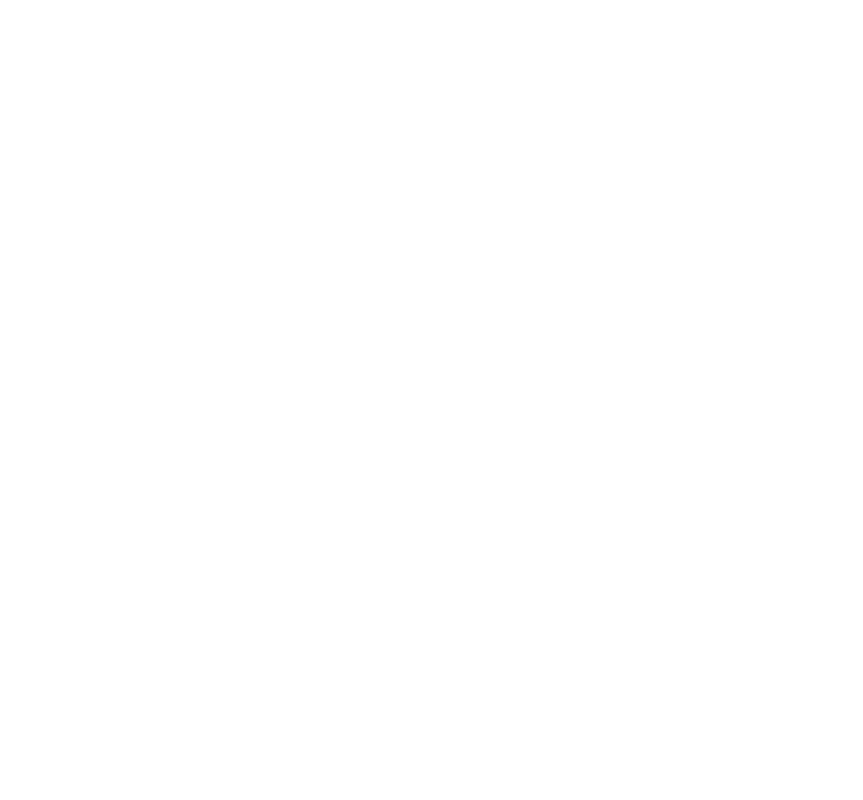
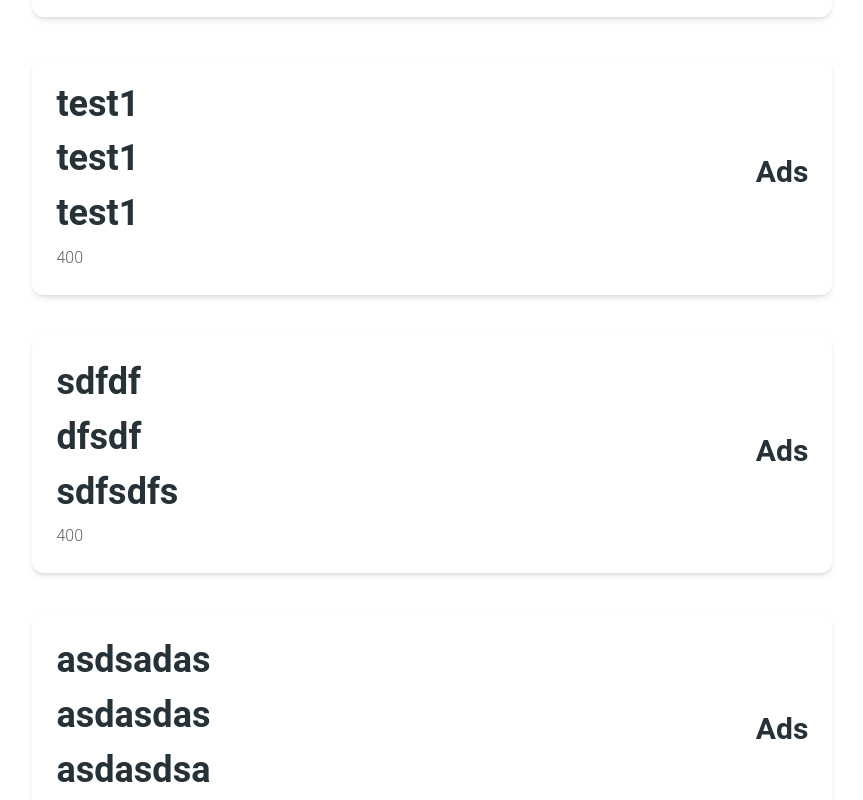
Before and after one commit to ImLauraGS/pressuposts, a React (Vite) app: page /pressupost in a window 1280 px wide. Shown: the part 1800-2600 px from the top of the page, without its empty margins (321-1184 px from the left). Before the commit the page ends 1023 px from the top, so only its background shows below. Built offline with nearby package versions, Linux system fonts and the light colour scheme; data requests are answered from the project's data file.

Commit message:
wip: needs to fix services on post json

```diff
--- a/src/components/CheckboxService.tsx
+++ b/src/components/CheckboxService.tsx
@@ -1,8 +1,8 @@
 import React, { useEffect, useState } from 'react';
+import { useCheckboxContext } from '../providers/CheckboxProvider';
+import SelectForm from './SelectForm';
+import { ServiceProps } from '../types/types';
 import { servicesApi } from '../services/service';
-import { ServiceProps } from '../types/types';
-import SelectForm from './SelectForm';
-import { useCheckboxContext } from '../providers/CheckboxProvider';
 import {
     Card,
     CardBody,
@@ -12,43 +12,40 @@
 
 export default function CheckboxService() {
     const serviceApi = servicesApi();
-    const [service, setService] = useState<ServiceProps[]>([]);
-    const { checkedItems, setCheckedItems, setSelectedService, setTotalPages, setTotalLanguages } = useCheckboxContext();
+    const [dataApi, setDataApi] = useState<ServiceProps[]>([]);
+    const { checkedItems, setCheckedItems, setSelectedService, setServices, services } = useCheckboxContext();
 
     useEffect(() => {
         serviceApi.getAll()
             .then((res) => res.data)
             .then((data) => {
                 console.log("Service Data:", data);
-                setService(data);
+                setDataApi(data);
             });
     }, []);
 
-    const handleCheck = (event: React.ChangeEvent<HTMLInputElement>) => {
+    const handleCheck = (event: React.ChangeEvent<HTMLInputElement>, item: ServiceProps) => {
         const { id, checked } = event.target;
-      const updatedCheckedItems = Object.fromEntries(
-          service.map(item => [item.id, false])
-      );
-      updatedCheckedItems[id] = checked;
-      setCheckedItems(updatedCheckedItems);
+
+        setCheckedItems(prevCheckedItems => ({
+            ...prevCheckedItems,
+            [id]: checked,
+        }));
 
         if (checked) {
-
-          const selectedService = service.find(item => item.id == id);
-          setSelectedService(selectedService || null);
-          setTotalPages(selectedService?.pages || 0);
-          setTotalLanguages(selectedService?.languages || 0);
-
+            // Agregar el servicio completo, incluidos los detalles de pages y languages
+            setServices(prevServices => [...prevServices, item]);
+            setSelectedService(item);
         } else {
+            // Filtrar el servicio basado en el ID
+            setServices(prevServices => prevServices.filter(service => service.id !== item.id));
             setSelectedService(null);
-          setTotalPages(0);
-          setTotalLanguages(0);
         }
     }
 
     return (
         <form action="">
-            {service.map((item, index) => (
+            {dataApi.map((item, index) => (
                 <Card key={index} className="mt-6 w-[50rem] items-end">
                     <CardBody className='w-[100%] flex flex-row justify-between items-center'>
                         <div>
@@ -68,11 +65,11 @@
                             name={item.name}
                             value={item.value}
                             checked={checkedItems[item.id] || false}
-                            onChange={handleCheck}
+                            onChange={(event) => handleCheck(event, item)}
                         />
                     </CardBody>
                     <div className='p-6'>
-                        {checkedItems[item.id] && <SelectForm />}
+                        {checkedItems[item.id] && <SelectForm serviceId={item.id} />}
                     </div>
                 </Card>
             ))}
--- a/src/components/FormBudget.tsx
+++ b/src/components/FormBudget.tsx
@@ -10,14 +10,14 @@
 
 export default function FormBudget() {
     const totalService = totalApi();
-    const { selectedService, totalBudget } = useCheckboxContext(); // Obtener selectedService y totalBudget del contexto
+    const { selectedService, budgetTotal } = useCheckboxContext();
 
     const [formData, setFormData] = useState({
         name: "",
         phone: "",
         email: "",
         selectedService: selectedService ? selectedService : null,
-        totalBudget: 0,
+        budgetTotal: 0,
     });
 
     useEffect(() => {
@@ -29,6 +29,15 @@
         }
     }, [selectedService]);
 
+    useEffect(() => {
+        if (budgetTotal !== 0) {
+            setFormData(prevFormData => ({
+                ...prevFormData,
+                budgetTotal: budgetTotal,
+            }));
+        }
+    }, [budgetTotal]);
+
     const handleChange = (e) => {
         setFormData({
             ...formData,
@@ -39,17 +48,15 @@
     const handleSubmit = async (e) => {
         e.preventDefault();
         try {
-            // Actualizar formData con totalBudget antes de enviarlo al servidor
-            const updatedFormData = {
+            const response = await totalService.postTotal({
                 ...formData,
-                totalBudget: totalBudget,
-            };
-
-            const response = await totalService.postTotal(updatedFormData);
+                budgetTotal: budgetTotal, // Asegurar que se incluya el valor actualizado de budgetTotal
+            });
             console.log('Data sent:', response);
         } catch (error) {
             console.error('Error posting data:', error);
         }
+        console.log('budgetTotal:', budgetTotal)
     };
 
     return (
--- /dev/null
+++ b/src/components/ListPressupost.tsx
@@ -0,0 +1,65 @@
+  import {
+    Card,
+    CardHeader,
+    Input,
+    Typography,
+    Button,
+    CardBody,
+    CardFooter,
+    Tabs,
+    TabsHeader,
+    Tab,
+    IconButton,
+    Tooltip,
+  } from "@material-tailwind/react";
+import { totalApi } from "../services/service";
+import { useEffect, useState } from "react";
+import { ServiceProps } from "../types/types";
+
+export default function ListPressupost() {
+    const totalService = totalApi();
+    const [budgets, setbudgets] = useState<ServiceProps[]>([]);
+
+    useEffect(() => {
+        totalService.getTotal()
+            .then((res) => res.data)
+            .then((data) => {
+              console.log("Service Data:", data);
+              setbudgets(data);
+            });
+    }, []);
+
+
+  return (
+      <div className="mb-8 flex items-center justify-between gap-8">
+          <Typography variant="h5" color="blue-gray">
+            Pressupostos en curs
+          </Typography>
+      <div className="flex flex-col items-center justify-between gap-4">
+      {budgets.map((item, index) => (
+                <Card key={index} className="mt-6 w-[50rem] items-end">
+                    <CardBody className='w-[100%] flex flex-row justify-between items-center'>
+                        <div>
+                            <Typography variant="h2" color="blue-gray" className="mb-2">
+                                {item.name}
+                            </Typography>
+                            <Typography variant="h2" color="blue-gray" className="mb-2">
+                                {item.email}
+                            </Typography>
+                            <Typography variant="h2" color="blue-gray" className="mb-2">
+                                {item.phone}
+                            </Typography>
+                            <Typography>
+                                {item.selectedService.price}
+                            </Typography>
+                        </div>
+                        <Typography variant="h3" color="blue-gray" className="mb-2">
+                            {item.selectedService.value}
+                        </Typography>
+                    </CardBody>
+                </Card>
+            ))}
+    </div>
+    </div>
+);
+}
--- a/src/components/SelectForm.tsx
+++ b/src/components/SelectForm.tsx
@@ -1,69 +1,124 @@
-import React, { useState } from 'react';
+import React, { useState, useEffect } from 'react';
 import { useCheckboxContext } from '../providers/CheckboxProvider';
 
-export default function SelectForm() {
-    const [pages, setPages] = useState(0);
-    const [languages, setLanguages] = useState(0);
-    const { setTotalPages, setTotalLanguages } = useCheckboxContext();
+export default function SelectForm({ serviceId }: { serviceId: string }) {
+    const { services, setServices } = useCheckboxContext();
+    const [service, setService] = useState<ServiceData>({
+        id: serviceId,
+        pages: 0,
+        languages: 0,
+    });
 
-    const handlePageChange = (event: React.ChangeEvent<HTMLSelectElement>) => {
+    useEffect(() => {
+        const foundService = services.find(s => s.id === serviceId);
+
+        if (foundService) {
+            setService(foundService);
+        }
+    }, [serviceId, services]);
+
+    const handlePageChange = (event: React.ChangeEvent<HTMLInputElement>) => {
         const selectedPages = parseInt(event.target.value);
-        setPages(selectedPages);
-        setTotalPages(selectedPages);
+        setService(prevService => ({
+            ...prevService,
+            pages: selectedPages,
+        }));
+
+        // Actualizar el contexto con el nuevo valor de páginas
+        setServices(prevServices =>
+            prevServices.map(s =>
+                s.id === serviceId ? { ...s, pages: selectedPages } : s
+            )
+        );
     }
 
-    const handleLanguageChange = (event: React.ChangeEvent<HTMLSelectElement>) => {
+    const handleLanguageChange = (event: React.ChangeEvent<HTMLInputElement>) => {
         const selectedLanguages = parseInt(event.target.value);
-        setLanguages(selectedLanguages);
-        setTotalLanguages(selectedLanguages);
+        setService(prevService => ({
+            ...prevService,
+            languages: selectedLanguages,
+        }));
+
+        // Actualizar el contexto con el nuevo valor de lenguajes
+        setServices(prevServices =>
+            prevServices.map(s =>
+                s.id === serviceId ? { ...s, languages: selectedLanguages } : s
+            )
+        );
     }
 
     const incrementPages = () => {
-        setPages(pages + 1);
-        setTotalPages(pages + 1);
+        setService(prevService => ({
+            ...prevService,
+            pages: prevService.pages + 1,
+        }));
+
+        // Actualizar el contexto con el nuevo valor de páginas
+        setServices(prevServices =>
+            prevServices.map(s =>
+                s.id === serviceId ? { ...s, pages: service.pages + 1 } : s
+            )
+        );
     }
 
     const decrementPages = () => {
-        if (pages > 0) {
-            setPages(pages - 1);
-            setTotalPages(pages - 1);
+        if (service.pages > 0) {
+            setService(prevService => ({
+                ...prevService,
+                pages: prevService.pages - 1,
+            }));
+
+            // Actualizar el contexto con el nuevo valor de páginas
+            setServices(prevServices =>
+                prevServices.map(s =>
+                    s.id === serviceId ? { ...s, pages: service.pages - 1 } : s
+                )
+            );
         }
     }
 
     const incrementLanguages = () => {
-        setLanguages(languages + 1);
-        setTotalLanguages(languages + 1);
+        setService(prevService => ({
+            ...prevService,
+            languages: prevService.languages + 1,
+        }));
+
+        // Actualizar el contexto con el nuevo valor de lenguajes
+        setServices(prevServices =>
+            prevServices.map(s =>
+                s.id === serviceId ? { ...s, languages: service.languages + 1 } : s
+            )
+        );
     }
 
     const decrementLanguages = () => {
-        if (languages > 0) {
-            setLanguages(languages - 1);
-            setTotalLanguages(languages - 1);
+        if (service.languages > 0) {
+            setService(prevService => ({
+                ...prevService,
+                languages: prevService.languages - 1,
+            }));
+
+            // Actualizar el contexto con el nuevo valor de lenguajes
+            setServices(prevServices =>
+                prevServices.map(s =>
+                    s.id === serviceId ? { ...s, languages: service.languages - 1 } : s
+                )
+            );
         }
     }
 
     return (
         <section className='flex flex-col items-end'>
             <div>
-                <label>Nombre de pagines: </label>
+                <label>Nombre de páginas: </label>
                 <button type="button" onClick={decrementPages} className='border px-2 rounded-3xl'>-</button>
-                <select value={pages} onChange={handlePageChange} className='appearance-none px-4 py-1 m-3 border rounded-lg'>
-                    <option value={0}> </option>
-                    <option value={1}>1</option>
-                    <option value={2}>2</option>
-                    <option value={3}>3</option>
-                </select>
+                <input type="number" value={service.pages} onChange={handlePageChange} className='px-4 py-1 m-3 border rounded-lg' min={0} />
                 <button type="button" onClick={incrementPages} className='border px-2 rounded-3xl'>+</button>
             </div>
             <div>
-                <label>Nombre de Llenguatges: </label>
+                <label>Nombre de Lenguajes: </label>
                 <button type="button" onClick={decrementLanguages} className='border px-2 rounded-3xl'>-</button>
-                <select value={languages} onChange={handleLanguageChange} className='appearance-none px-4 py-1 m-3 border rounded-lg'>
-                    <option value={0}> </option>
-                    <option value={1}>1</option>
-                    <option value={2}>2</option>
-                    <option value={3}>3</option>
-                </select>
+                <input type="number" value={service.languages} onChange={handleLanguageChange} className='px-4 py-1 m-3 border rounded-lg' min={0} />
                 <button type="button" onClick={incrementLanguages} className='border px-2 rounded-3xl'>+</button>
             </div>
         </section>
--- a/src/components/Total.tsx
+++ b/src/components/Total.tsx
@@ -1,19 +1,48 @@
-import React from 'react';
+import React, { useEffect, useState } from 'react';
 import { useCheckboxContext } from '../providers/CheckboxProvider';
+import { servicesApi } from '../services/service';
+import { ServiceProps } from '../types/types';
 
 export default function Total() {
-    const { selectedService, totalPages, totalLanguages, totalBudget } = useCheckboxContext();
+    const serviceApi = servicesApi();
+    const [dataApi, setDataApi] = useState<ServiceProps[]>([]);
+    const { services, setBudgetTotal, budgetTotal } = useCheckboxContext();
 
-    const calculateTotalCost = () => {
-        if (selectedService) {
+    useEffect(() => {
+        serviceApi.getAll()
+            .then((res) => res.data)
+            .then((data) => {
+                console.log("Service Data:", data);
+                setDataApi(data);
+            });
+    }, []);
+
+    useEffect(() => {
+        const calculateTotalCost = () => {
+            let totalServices = 0;
+
+            services.forEach(dataApi => {
+                totalServices += dataApi.price;
+            });
+
+            let totalPages = 0;
+            let totalLanguages = 0;
+
+            services.forEach(service => {
+                totalPages += service.pages;
+                totalLanguages += service.languages;
+            });
+
             const websiteTotal = (totalPages + totalLanguages) * 30;
-            const budgetTotal = websiteTotal + selectedService.price;
-            return { budgetTotal, websiteTotal };
+
+            const budgetTotal = totalServices + websiteTotal;
+
+            return budgetTotal;
         }
-        return { budgetTotal: 0, websiteTotal: 0 };
-    }
 
-    const { budgetTotal } = calculateTotalCost();
+        const budgetTotal = calculateTotalCost();
+        setBudgetTotal(budgetTotal);
+    }, [services, setBudgetTotal]);
 
     return (
         <section>
--- a/src/data/db.json
+++ b/src/data/db.json
@@ -40,6 +40,145 @@
         "price": 400
       },
       "totalBudget": 490
+    },
+    {
+      "id": "3300",
+      "name": "test",
+      "phone": "test",
+      "email": "test",
+      "selectedService": {
+        "id": 2,
+        "value": "Ads",
+        "name": "Fer una campanya de publicitat",
+        "price": 400
+      },
+      "totalBudget": 0
+    },
+    {
+      "id": "cbe2",
+      "name": "test1",
+      "phone": "test1",
+      "email": "test1",
+      "selectedService": {
+        "id": 2,
+        "value": "Ads",
+        "name": "Fer una campanya de publicitat",
+        "price": 400
+      },
+      "totalBudget": 0
+    },
+    {
+      "id": "eff0",
+      "name": "sdfdf",
+      "phone": "sdfsdfs",
+      "email": "dfsdf",
+      "selectedService": {
+        "id": 2,
+        "value": "Ads",
+        "name": "Fer una campanya de publicitat",
+        "price": 400
+      }
+    },
+    {
+      "id": "80a2",
+      "name": "asdsadas",
+      "phone": "asdasdsa",
+      "email": "asdasdas",
+      "selectedService": {
+        "id": 2,
+        "value": "Ads",
+        "name": "Fer una campanya de publicitat",
+        "price": 400
+      }
+    },
+    {
+      "id": "c01c",
+      "name": "sdfsdf",
+      "phone": "sdfsdf",
+      "email": "sdfsdf",
+      "selectedService": {
+        "id": 2,
+        "value": "Ads",
+        "name": "Fer una campanya de publicitat",
+        "price": 400
+      }
+    },
+    {
+      "id": "4d75",
+      "name": "dfdf",
+      "phone": "dfdf",
+      "email": "dfdf",
+      "selectedService": {
+        "id": 2,
+        "value": "Ads",
+        "name": "Fer una campanya de publicitat",
+        "price": 400
+      }
+    },
+    {
+      "id": "0bdd",
+      "name": "fg",
+      "phone": "fg",
+      "email": "fg",
+      "selectedService": {
+        "id": 2,
+        "value": "Ads",
+        "name": "Fer una campanya de publicitat",
+        "price": 400
+      },
+      "budgetTotal": 0
+    },
+    {
+      "id": "90bd",
+      "name": "df",
+      "phone": "df",
+      "email": "df",
+      "selectedService": {
+        "id": 2,
+        "value": "Ads",
+        "name": "Fer una campanya de publicitat",
+        "price": 400
+      },
+      "budgetTotal": 0
+    },
+    {
+      "id": "c09f",
+      "name": "df",
+      "phone": "df",
+      "email": "df",
+      "selectedService": {
+        "id": 2,
+        "value": "Ads",
+        "name": "Fer una campanya de publicitat",
+        "price": 400
+      },
+      "budgetTotal": 0
+    },
+    {
+      "id": "c9d3",
+      "name": "dfdf",
+      "phone": "dfd",
+      "email": "dfdf",
+      "selectedService": {
+        "id": 2,
+        "value": "Ads",
+        "name": "Fer una campanya de publicitat",
+        "price": 400
+      },
+      "budgetTotal": 0
+    },
+    {
+      "id": "17dc",
+      "name": "dfd",
+      "phone": "dfd",
+      "email": "dfd",
+      "selectedService": {
+        "id": 2,
+        "value": "Ads",
+        "name": "Fer una campanya de publicitat",
+        "price": 400
+      },
+      "budgetTotal": 760
     }
   ]
 }
--- a/src/pages/Pressupost.tsx
+++ b/src/pages/Pressupost.tsx
@@ -3,6 +3,7 @@
 import FormBudget from '../components/FormBudget';
 import Total from '../components/Total';
 import { CheckboxProvider } from '../providers/CheckboxProvider';
+import ListPressupost from '../components/ListPressupost';
 
 export default function Pressupost() {
   return (
@@ -14,6 +15,7 @@
             <CheckboxService/>
             <Total/>
             <FormBudget/>
+            <ListPressupost/>
           </main>
         </CheckboxProvider>
       );
--- a/src/providers/CheckboxProvider.tsx
+++ b/src/providers/CheckboxProvider.tsx
@@ -1,58 +1,56 @@
-import React, { createContext, useContext, useState, useEffect } from 'react';
+import React, { createContext, useContext, useState, Dispatch, SetStateAction } from 'react';
 import { ServiceProps } from '../types/types';
 
 interface CheckboxContextType {
     checkedItems: Record<string, boolean>;
-    setCheckedItems: React.Dispatch<React.SetStateAction<Record<string, boolean>>>;
-    totalPages: number;
-    setTotalPages: React.Dispatch<React.SetStateAction<number>>;
-    totalLanguages: number;
-    setTotalLanguages: React.Dispatch<React.SetStateAction<number>>;
+    setCheckedItems: Dispatch<SetStateAction<Record<string, boolean>>>;
+    services: ServiceData[];
+    setServices: Dispatch<SetStateAction<ServiceData[]>>;
     selectedService: ServiceProps | null;
-    setSelectedService: React.Dispatch<React.SetStateAction<ServiceProps | null>>;
-    totalBudget: number;
+    setSelectedService: Dispatch<SetStateAction<ServiceProps | null>>;
+    budgetTotal: number; // Agregar budgetTotal al contexto
+    setBudgetTotal: Dispatch<SetStateAction<number>>;
+}
+
+interface ServiceData {
+    id: string;
+    pages: number;
+    languages: number;
 }
 
 const CheckboxContext = createContext<CheckboxContextType>({
     checkedItems: {},
     setCheckedItems: () => {},
-    totalPages: 0,
-    setTotalPages: () => {},
-    totalLanguages: 0,
-    setTotalLanguages: () => {},
+    services: [],
+    setServices: () => {},
     selectedService: null,
     setSelectedService: () => {},
-    totalBudget: 0,
+    budgetTotal: 0, // Establecer el valor predeterminado de budgetTotal
+    setBudgetTotal: () => {},
+
 });
 
 export const CheckboxProvider: React.FC<{ children: React.ReactNode }> = ({ children }) => {
     const [checkedItems, setCheckedItems] = useState<Record<string, boolean>>({});
-    const [totalPages, setTotalPages] = useState<number>(0);
-    const [totalLanguages, setTotalLanguages] = useState<number>(0);
+    const [services, setServices] = useState<ServiceData[]>([]);
     const [selectedService, setSelectedService] = useState<ServiceProps | null>(null);
-    const [totalBudget, setTotalBudget] = useState<number>(0); // Nuevo estado para totalBudget
+    const [budgetTotal, setBudgetTotal] = useState<number>(0);
 
-
-    useEffect(() => {
-        if (selectedService) {
-            const websiteTotal = (totalPages + totalLanguages) * 30;
-            const budgetTotal = websiteTotal + selectedService.price;
-            setTotalBudget(budgetTotal);
-        } else {
-            setTotalBudget(0);
-        }
-    }, [selectedService, totalPages, totalLanguages]);
+    const defaultServiceData: ServiceData = {
+        id: '',
+        pages: 0,
+        languages: 0,
+    };
 
     const value = {
         checkedItems,
         setCheckedItems,
-        totalPages,
-        setTotalPages,
-        totalLanguages,
-        setTotalLanguages,
+        services: services.map(service => ({ ...defaultServiceData, ...service })), // Asegúrate de copiar todos los servicios con valores predeterminados
+        setServices,
         selectedService,
         setSelectedService,
-        totalBudget,
+        budgetTotal, // Agregar budgetTotal al valor del contexto
+        setBudgetTotal,
     };
 
     return (
```
Also changed, not shown: src/services/service.tsx (+8 -1 lines). Lines whose indentation alone changed are shown as unchanged.
